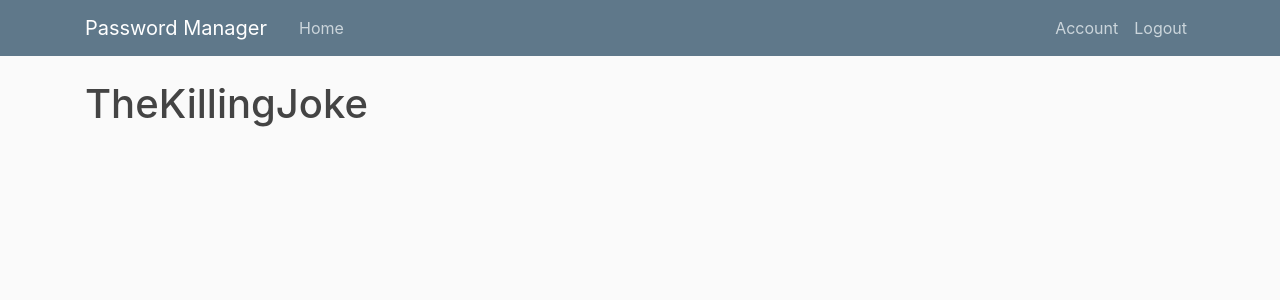
After one commit to TheKillingAMD/it-203passwordmanager, a Flask app: page /account in a window 1280 px wide. The commit adds this page. Shown: the top 300 px of the page. Run offline with Flask 2, Linux system fonts and the light colour scheme; a user stored in the database is signed in; some libraries are stand-ins or nearby versions.

Commit message:
User_Login

```diff
--- a/manager/__init__.py
+++ b/manager/__init__.py
@@ -1,10 +1,16 @@
 from flask import Flask
 from flask_sqlalchemy import SQLAlchemy
+from flask_bcrypt import Bcrypt
+from flask_login import LoginManager
 
 
 app = Flask(__name__)
 app.config['SECRET_KEY'] = 'e6040f19d063c7ea55a33765df99277c'
 app.config['SQLALCHEMY_DATABASE_URI'] = 'sqlite:///pass.db'
 db = SQLAlchemy(app)
+bcrypt = Bcrypt(app)
+login_manager = LoginManager(app)
+login_manager.login_view = 'login'
+login_manager.login_message_category = 'info'
 
 from manager import routes
--- a/manager/routes.py
+++ b/manager/routes.py
@@ -1,7 +1,8 @@
-from flask import render_template, redirect, url_for, flash
-from manager import app
+from flask import render_template, redirect, url_for, flash, request
+from manager import app, db, bcrypt
 from manager.forms import RegistrationForm, LoginForm
 from manager.models import User, Password
+from flask_login import login_user, current_user, logout_user, login_required
 
 
 @app.route("/")
@@ -12,20 +13,40 @@ def home():
 
 @app.route("/register", methods=['GET', 'POST'])
 def register():
+    if current_user.is_authenticated:
+        return redirect(url_for('home'))
     form = RegistrationForm()
     if form.validate_on_submit():
+        hashed_password = bcrypt.generate_password_hash(form.password.data).decode('utf-8')
+        user = User(username=form.username.data, email=form.email.data, password = hashed_password)
+        db.session.add(user)
+        db.session.commit()
         flash(f'Account created for {form.username.data}!', 'success')
-        return redirect(url_for('home'))
+        return redirect(url_for('login'))
     return render_template('register.html', title='Register', form=form)
 
 
 @app.route("/login", methods=['GET', 'POST'])
 def login():
+    if current_user.is_authenticated:
+        return redirect(url_for('home'))
     form = LoginForm()
     if form.validate_on_submit():
-        if form.email.data == 'admin@blog.com' and form.password.data == 'password':
-            flash('You have been logged in!', 'success')
-            return redirect(url_for('home'))
+        user = User.query.filter_by(email=form.email.data).first()
+        if user and bcrypt.check_password_hash(user.password, form.password.data):
+            login_user(user, remember=form.remember.data)
+            next_page = request.args.get('next')
+            return redirect(next_page) if next_page else redirect(url_for('home'))
         else:
-            flash('Login Unsuccessful. Please check username and password', 'danger')
+            flash('Login Unsuccessful. Please check email and password', 'danger')
     return render_template('login.html', title='Login', form=form)
+
+@app.route("/logout")
+def logout():
+    logout_user()
+    return redirect(url_for('home'))
+
+@app.route("/account")
+@login_required
+def account():
+    return render_template('account.html', title='Account')
--- /dev/null
+++ b/manager/templates/account.html
@@ -0,0 +1,4 @@
+{% extends "layout.html" %}
+{% block content %}
+    <h1>{{ current_user.username }}</h1>
+{% endblock content %}
--- a/manager/templates/layout.html
+++ b/manager/templates/layout.html
@@ -30,8 +30,13 @@
             </div>
             <!-- Navbar Right Side -->
             <div class="navbar-nav">
-              <a class="nav-item nav-link" href="/login">Login</a>
-              <a class="nav-item nav-link" href="/register">Register</a>
+              {% if current_user.is_authenticated %}
+              <a class="nav-item nav-link" href="/account">Account</a>
+                <a class="nav-item nav-link" href="/logout">Logout</a>
+              {% else %}
+                <a class="nav-item nav-link" href="/login">Login</a>
+                <a class="nav-item nav-link" href="/register">Register</a>
+              {% endif %}
             </div>
           </div>
         </div>
```
Also changed, not shown: manager/forms.py (+12 -1 lines), manager/models.py (+10 -2 lines), manager/pass.db.
